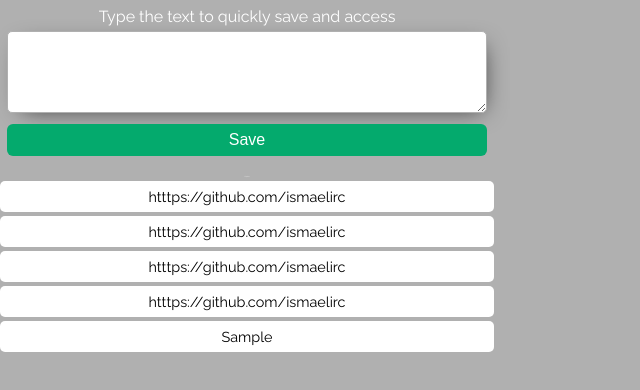
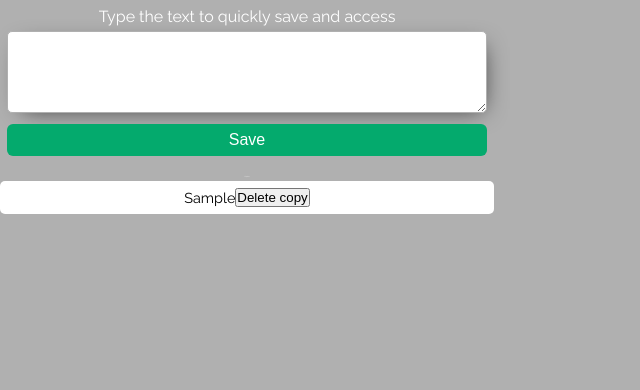
Before and after one commit to ismaelirc/chrome-copy-extension, a browser extension: page index.html in a window 1280 px wide. Both pictures are taken after typing "Sample" into the empty fields and a click on the button "Save". Shown: the whole page, without its empty margins (0-640 px from the left). Drawn offline with Linux system fonts and the light colour scheme; a web font is replaced by a local one.

Commit message:
Create button inside card text

```diff
--- a/index.html
+++ b/index.html
@@ -19,18 +19,7 @@
             <p class="title_copies">Copies</p>
 
             <div id="container_content">
-                <div class="container_descriptions">
-                    <p>htttps://github.com/ismaelirc</p>
-                </div>
-                <div class="container_descriptions">
-                    <p>htttps://github.com/ismaelirc</p>
-                </div>
-                <div class="container_descriptions">
-                    <p>htttps://github.com/ismaelirc</p>
-                </div>
-                <div class="container_descriptions">
-                    <p>htttps://github.com/ismaelirc</p>
-                </div>
+
             </div>
         </section>
     </body>
--- a/scripts/script.js
+++ b/scripts/script.js
@@ -5,12 +5,23 @@
 
     if(text){
 
-        // Create a new Date object
         const currentDate = new Date();
         // Get the timestamp (milliseconds since the Unix epoch)
         const timestamp = currentDate.getTime();
 
-        saveToLocalStorage({'id': timestamp,'text':text});
+        const objCopy = {'id': timestamp,'text':text};
+
+        const newElement = createElements('container_descriptions',objCopy.text, objCopy.id);
+
+        newElement.addEventListener('click', copyText);
+        const buttonDelete = document.createElement('button');
+        buttonDelete.textContent = 'Delete copy';
+
+        newElement.appendChild(buttonDelete);
+
+        document.getElementById('container_content').appendChild(newElement);
+
+        saveToLocalStorage(objCopy);
         document.getElementById("textTosave").value = '';
     }
 
@@ -18,10 +29,6 @@
 
 function saveToLocalStorage(objCopy){
     console.log(objCopy);
-
-    const newElement = createElements('container_descriptions',objCopy.text, objCopy.id);
-
-    document.getElementById('container_content').appendChild(newElement);
 
 }
 
@@ -38,3 +45,8 @@
     return element;
 
 }
+
+function copyText(event){
+    const copyIdText = event.target.id;
+    navigator.clipboard.writeText(event.target.outerText);
+}
```
